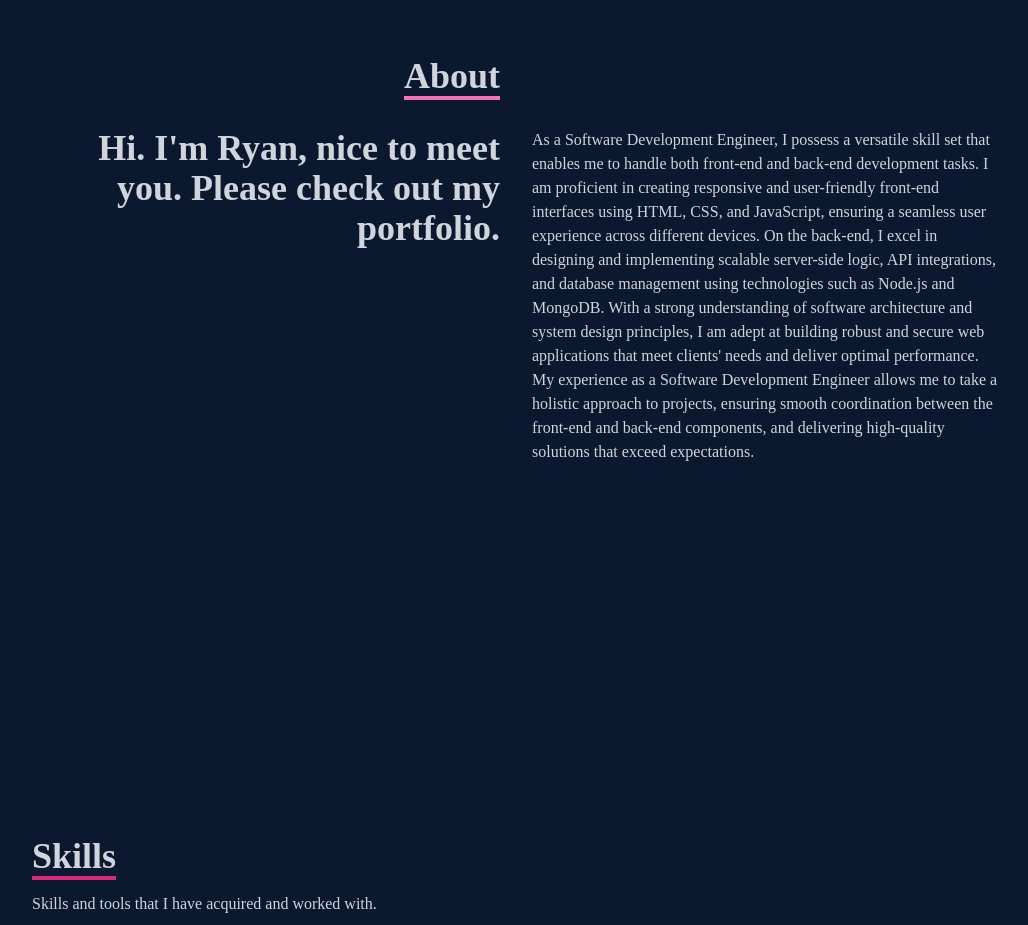
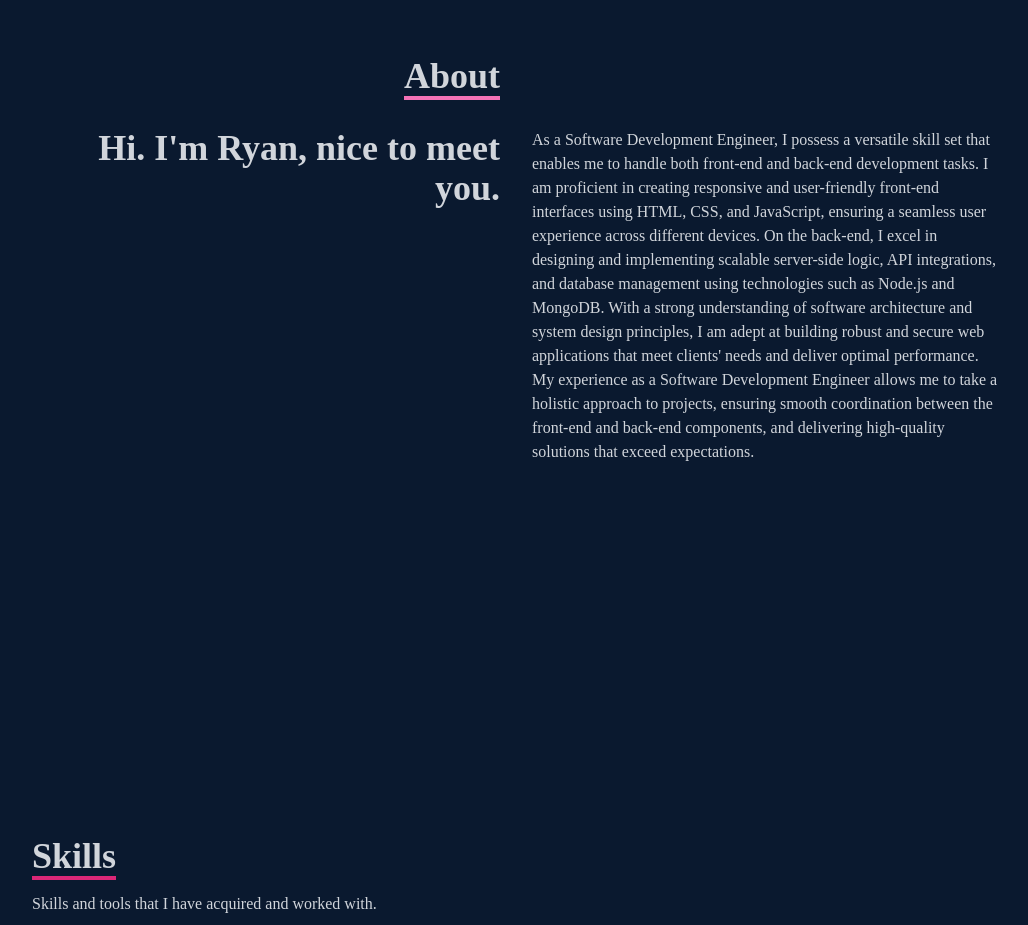
Before and after one commit to Ryanb021/my-portfolio, a React (Create React App) app: page / in a window 1280 px wide. Shown: the part 940-1865 px from the top of the page, without its empty margins (124-1152 px from the left). Built offline with nearby package versions, Linux system fonts and the light colour scheme; the HTML template or start-up script is replaced by a standard one.

Commit message:
made a small change

```diff
--- a/src/components/About.jsx
+++ b/src/components/About.jsx
@@ -12,7 +12,7 @@ const About = () => {
         </div>
         <div className='max-w-[1000px] w-full grid sm:grid-cols-2 gap-8 px-4'>
           <div className='sm:text-right text-4xl font-bold'>
-            <p>Hi. I'm Ryan, nice to meet you. Please check out my portfolio.</p>
+            <p>Hi. I'm Ryan, nice to meet you.</p>
           </div>
           <div>
             <p>
```
